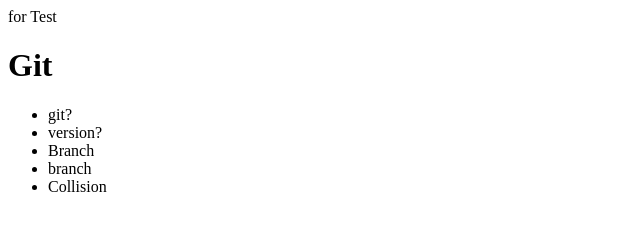
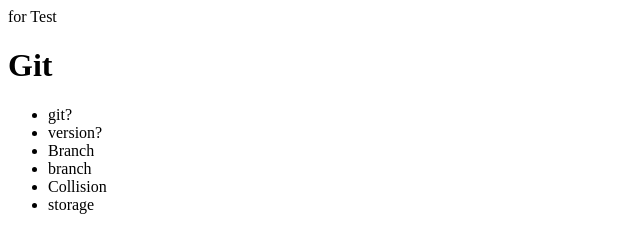
Before and after one commit to JeongMyeongSeok/open_tutorials_git, a plain HTML site: page index.html in a window 1280 px wide. Shown: the full height of the page, 0-640 px from the left. Drawn offline with Linux system fonts and the light colour scheme.

Commit message:
add storage

```diff
--- a/index.html
+++ b/index.html
@@ -13,6 +13,7 @@
 			<li>Branch</li>
 			<li>branch</li>
 			<li>Collision</li>
+			<li>storage</li>
 		</ul>
 	</body>
 </html>
```
